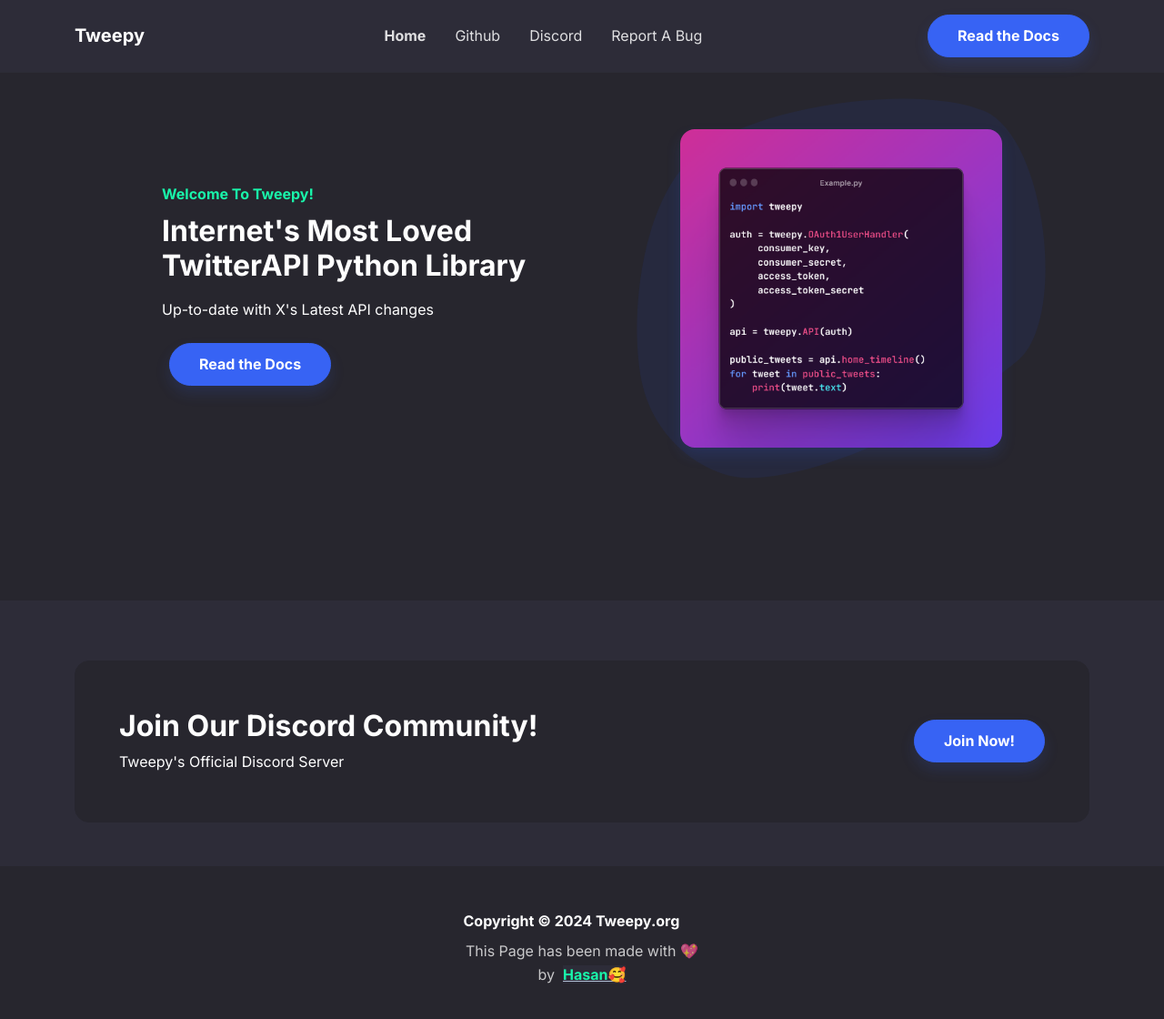
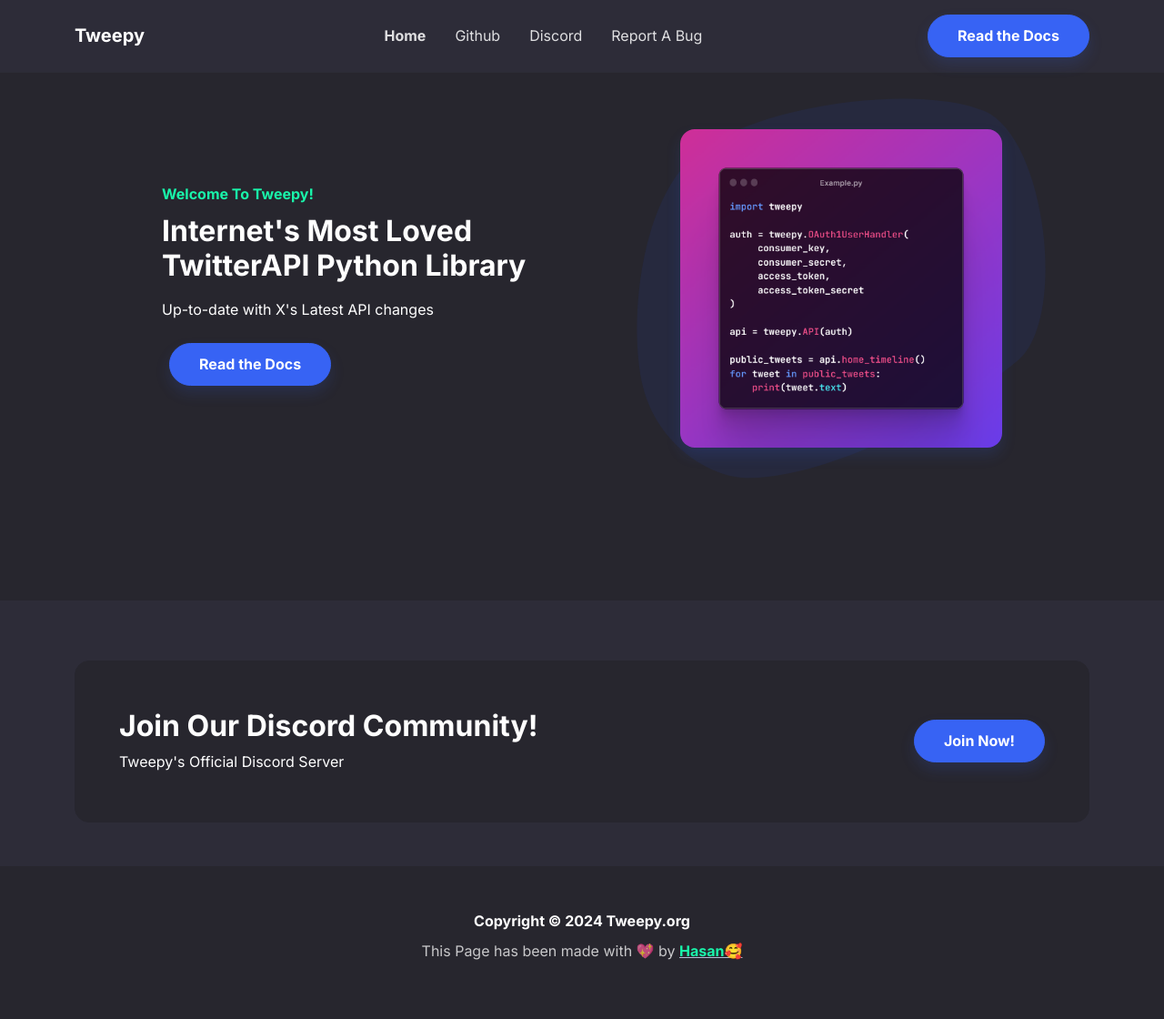
Before and after one commit to tweepy/tweepy.github.com, a Jekyll site: the page built from index.html, in a window 1280 px wide and 1148 px high. Shown: the top 1120 px of the window at 91% size. Built offline with Jekyll 4.4.1, drawn with Linux system fonts in a browser that asks for light colours; Markdown is read by kramdown in place of the engine named in the settings.

Commit message:
added guide comments for future collaborators, fixed UI bugs in footer

```diff
--- a/index.html
+++ b/index.html
@@ -58,13 +61,11 @@ title: Tweepy
 <footer class="bg-dark">
     <div class="container py-4 py-lg-5">
         <div class="row justify-content-center">
-            <div
-                class="col-lg-3 text-center  d-flex flex-column align-items-center order-first align-items-lg-start order-lg-last">
+            <div class="col-lg-5 text-center  d-flex flex-column align-items-center">
                 <div class="fw-bold d-flex align-items-center mb-2"><span>Copyright © 2024 Tweepy.org</span></div>
-                <p class="text-muted">This Page has been made with 💖 by&nbsp;
-                    <a href="https://github.com/codeIntrovert" target="_blank">
-                        <strong>
-                            <span style="color: rgb(25, 245, 170); background-color: rgb(45, 44, 56);">Hasan🥰</span>
+                <p class="text-muted">This Page has been made with 💖 by
+                    <a href="https://github.com/codeIntrovert" target="_blank"><strong>
+                            <span style="color: rgb(25, 245, 170);">Hasan🥰</span>
                         </strong>
                     </a>
                 </p>
```
Also changed, not shown: other parts of index.html (+4 -1 lines).
